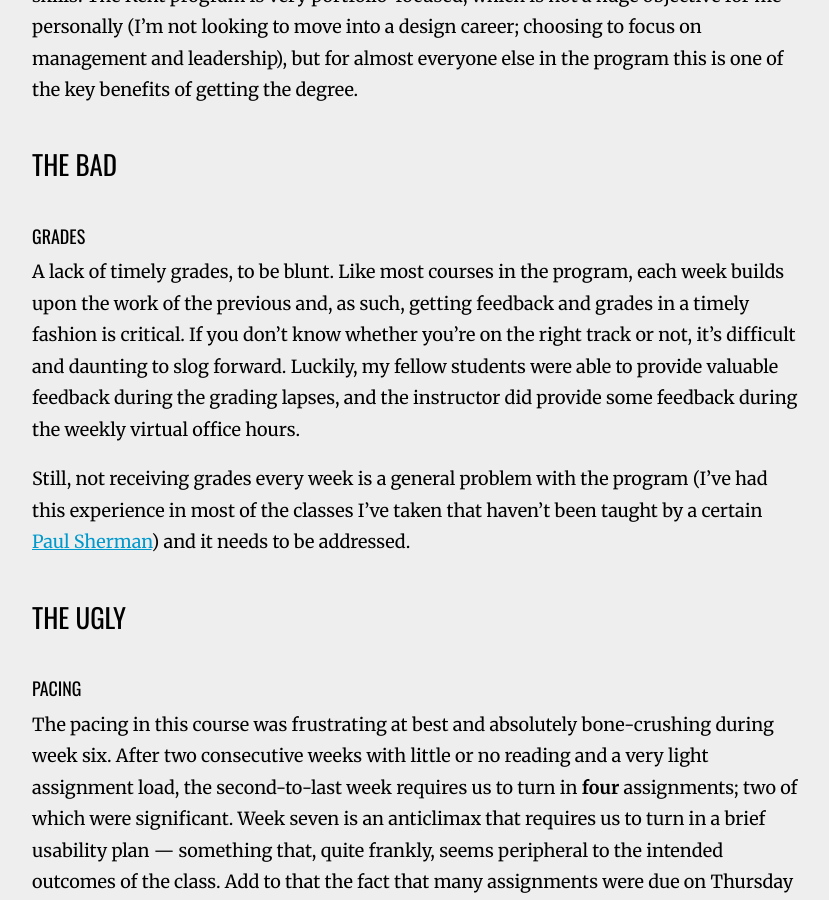
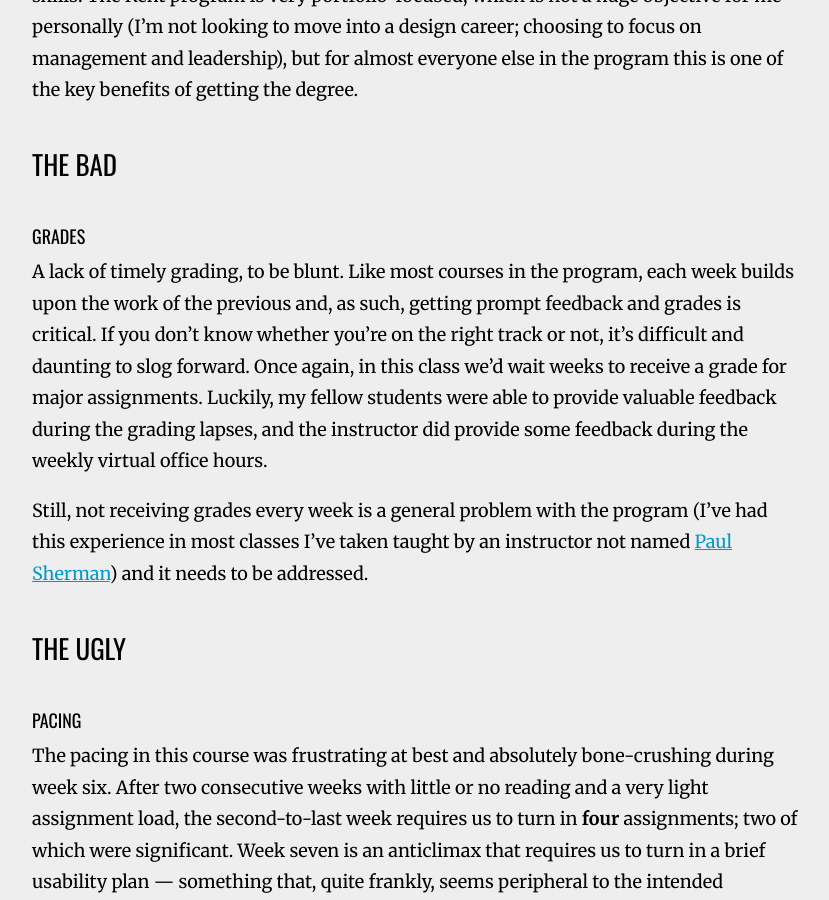
Before and after one commit to drewtodd/drewtodd.github.io, a Jekyll site: the page built from _posts/2016-07-01-ixd-retrospective.md.md, in a window 1280 px wide and 900 px high, scrolled down 2277 px. Shown: the whole window, without its empty margins (224-1053 px from the left). Built offline with Jekyll 4.4.1, drawn with Linux system fonts in a browser that asks for light colours; nearby versions of some CDN libraries; comment, search, counter and statistics services are not loaded.

Commit message:
copy edits

```diff
--- a/_posts/2016-07-01-ixd-retrospective.md.md
+++ b/_posts/2016-07-01-ixd-retrospective.md.md
@@ -42,9 +42,9 @@ When all is said and done, you end up with a [portfolio-quality piece][4] that s
 ## The Bad
 
 #### Grades
-A lack of timely grades, to be blunt. Like most courses in the program, each week builds upon the work of the previous and, as such, getting feedback and grades in a timely fashion is critical. If you don’t know whether you’re on the right track or not, it’s difficult and daunting to slog forward. Luckily, my fellow students were able to provide valuable feedback during the grading lapses, and the instructor did provide some feedback during the weekly virtual office hours.
+A lack of timely grading, to be blunt. Like most courses in the program, each week builds upon the work of the previous and, as such, getting prompt feedback and grades is critical. If you don’t know whether you’re on the right track or not, it’s difficult and daunting to slog forward. Once again, in this class we’d wait weeks to receive a grade for major assignments. Luckily, my fellow students were able to provide valuable feedback during the grading lapses, and the instructor did provide some feedback during the weekly virtual office hours.
 
-Still, not receiving grades every week is a general problem with the program (I’ve had this experience in most of the classes I’ve taken that haven’t been taught by a certain [Paul Sherman][5]) and it needs to be addressed.
+Still, not receiving grades every week is a general problem with the program (I’ve had this experience in most classes I’ve taken taught by an instructor not named [Paul Sherman][5]) and it needs to be addressed.
 
 ## The Ugly
 
```
Also changed, not shown: 2 other files.
